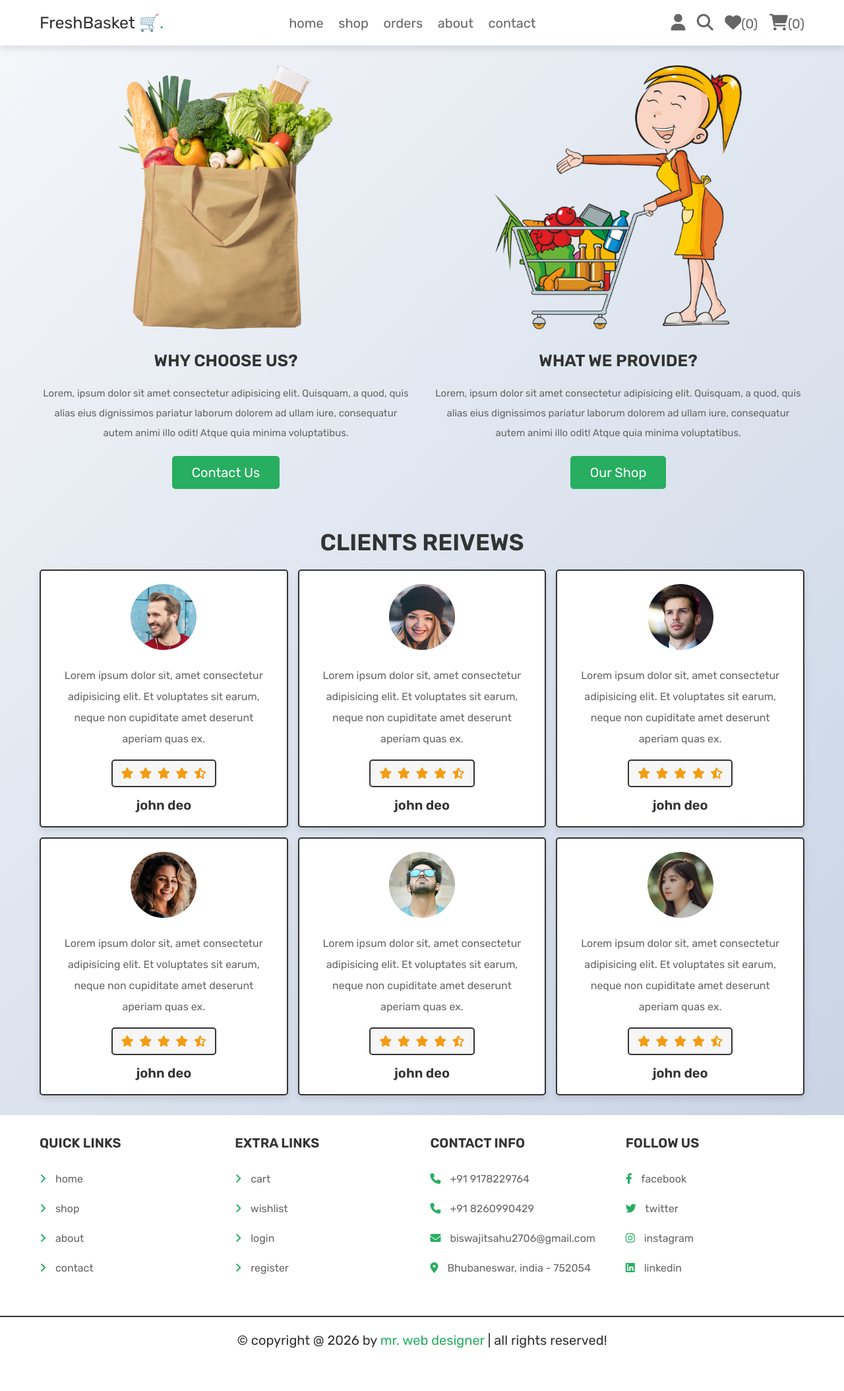
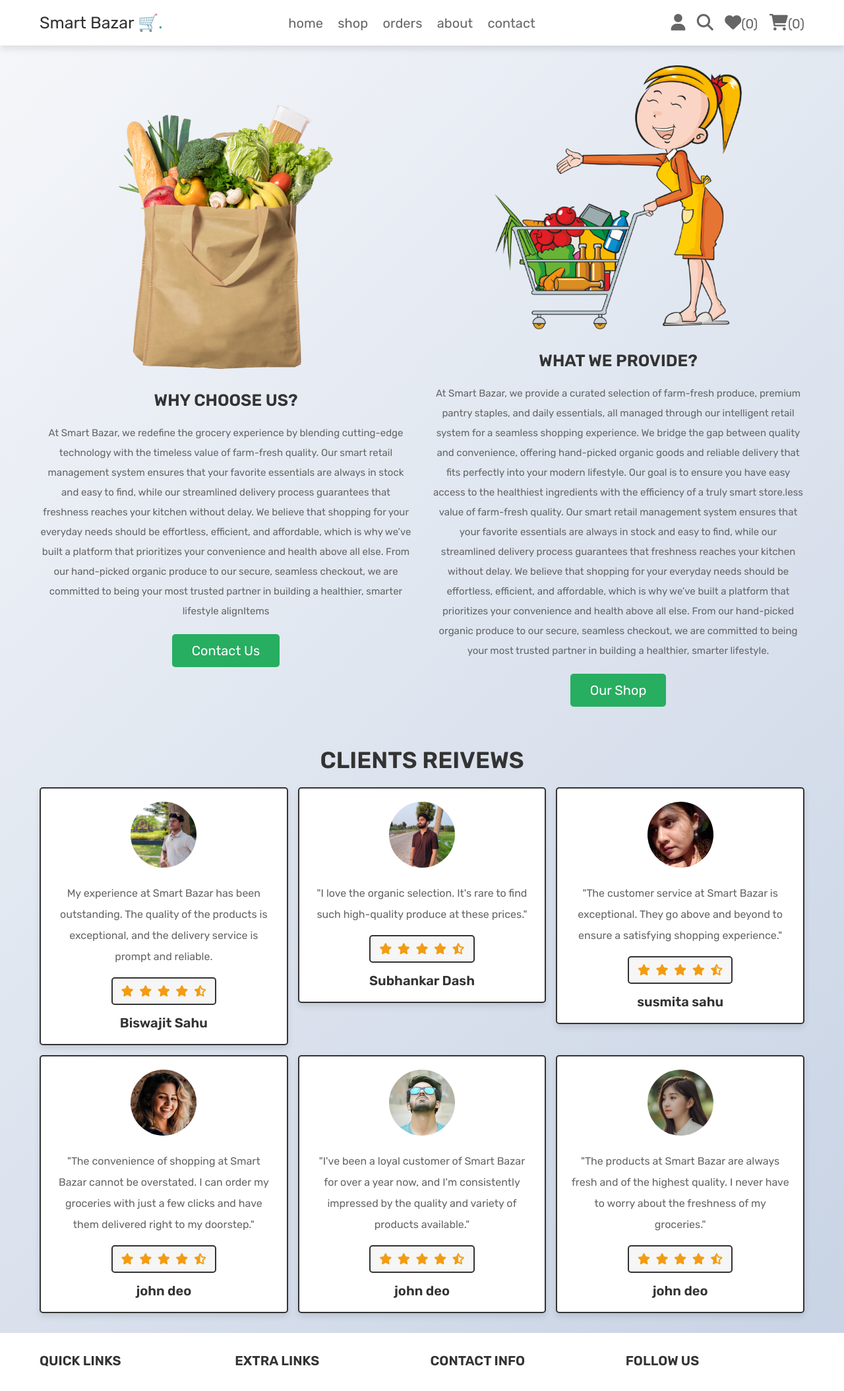
Before and after one commit to Biswajit-sahu2706/Grocery-web, a PHP site: page /about.php in a window 1280 px wide. Shown: the top 2108 px of the page at 66% size. Before the commit the page ends 2043 px from the top, so only its background shows below. Run offline with PHP 8.4, Linux system fonts and the light colour scheme; the visitor is signed in with stand-in values (Sample User, id 1); data that the repository does not hold is empty; some libraries are stand-ins or nearby versions.

Commit message:
Update modified files and add new images

```diff
--- a/about.php
+++ b/about.php
@@ -38,14 +38,14 @@ if(!isset($user_id)){
       <div class="box">
          <img src="images/about-img-1.png" alt="">
          <h3>why choose us?</h3>
-         <p>Lorem, ipsum dolor sit amet consectetur adipisicing elit. Quisquam, a quod, quis alias eius dignissimos pariatur laborum dolorem ad ullam iure, consequatur autem animi illo odit! Atque quia minima voluptatibus.</p>
+         <p>At Smart Bazar, we redefine the grocery experience by blending cutting-edge technology with the timeless value of farm-fresh quality. Our smart retail management system ensures that your favorite essentials are always in stock and easy to find, while our streamlined delivery process guarantees that freshness reaches your kitchen without delay. We believe that shopping for your everyday needs should be effortless, efficient, and affordable, which is why we’ve built a platform that prioritizes your convenience and health above all else. From our hand-picked organic produce to our secure, seamless checkout, we are committed to being your most trusted partner in building a healthier, smarter lifestyle alignItems</p>
          <a href="contact.php" class="btn">contact us</a>
       </div>
 
       <div class="box">
          <img src="images/about-img-2.png" alt="">
          <h3>what we provide?</h3>
-         <p>Lorem, ipsum dolor sit amet consectetur adipisicing elit. Quisquam, a quod, quis alias eius dignissimos pariatur laborum dolorem ad ullam iure, consequatur autem animi illo odit! Atque quia minima voluptatibus.</p>
+         <p>At Smart Bazar, we provide a curated selection of farm-fresh produce, premium pantry staples, and daily essentials, all managed through our intelligent retail system for a seamless shopping experience. We bridge the gap between quality and convenience, offering hand-picked organic goods and reliable delivery that fits perfectly into your modern lifestyle. Our goal is to ensure you have easy access to the healthiest ingredients with the efficiency of a truly smart store.less value of farm-fresh quality. Our smart retail management system ensures that your favorite essentials are always in stock and easy to find, while our streamlined delivery process guarantees that freshness reaches your kitchen without delay. We believe that shopping for your everyday needs should be effortless, efficient, and affordable, which is why we’ve built a platform that prioritizes your convenience and health above all else. From our hand-picked organic produce to our secure, seamless checkout, we are committed to being your most trusted partner in building a healthier, smarter lifestyle.</p>
          <a href="shop.php" class="btn">our shop</a>
       </div>
 
@@ -60,8 +60,8 @@ if(!isset($user_id)){
    <div class="box-container">
 
       <div class="box">
-         <img src="images/pic-1.png" alt="">
-         <p>Lorem ipsum dolor sit, amet consectetur adipisicing elit. Et voluptates sit earum, neque non cupiditate amet deserunt aperiam quas ex.</p>
+         <img src="images/biju.png" alt="">
+         <p>My experience at Smart Bazar has been outstanding. The quality of the products is exceptional, and the delivery service is prompt and reliable.</p>
          <div class="stars">
             <i class="fas fa-star"></i>
             <i class="fas fa-star"></i>
@@ -69,12 +69,12 @@ if(!isset($user_id)){
             <i class="fas fa-star"></i>
             <i class="fas fa-star-half-alt"></i>
          </div>
-         <h3>john deo</h3>
+         <h3>Biswajit Sahu</h3>
       </div>
 
       <div class="box">
-         <img src="images/pic-2.png" alt="">
-         <p>Lorem ipsum dolor sit, amet consectetur adipisicing elit. Et voluptates sit earum, neque non cupiditate amet deserunt aperiam quas ex.</p>
+         <img src="images/sibu.png" alt="">
+         <p>"I love the organic selection. It's rare to find such high-quality produce at these prices."</p>
          <div class="stars">
             <i class="fas fa-star"></i>
             <i class="fas fa-star"></i>
@@ -82,12 +82,12 @@ if(!isset($user_id)){
             <i class="fas fa-star"></i>
             <i class="fas fa-star-half-alt"></i>
          </div>
-         <h3>john deo</h3>
+         <h3>Subhankar Dash</h3>
       </div>
 
       <div class="box">
-         <img src="images/pic-3.png" alt="">
-         <p>Lorem ipsum dolor sit, amet consectetur adipisicing elit. Et voluptates sit earum, neque non cupiditate amet deserunt aperiam quas ex.</p>
+         <img src="images/susmita.png" alt="">
+         <p>"The customer service at Smart Bazar is exceptional. They go above and beyond to ensure a satisfying shopping experience."</p>
          <div class="stars">
             <i class="fas fa-star"></i>
             <i class="fas fa-star"></i>
@@ -95,12 +95,12 @@ if(!isset($user_id)){
             <i class="fas fa-star"></i>
             <i class="fas fa-star-half-alt"></i>
          </div>
-         <h3>john deo</h3>
+         <h3>susmita sahu</h3>
       </div>
 
       <div class="box">
          <img src="images/pic-4.png" alt="">
-         <p>Lorem ipsum dolor sit, amet consectetur adipisicing elit. Et voluptates sit earum, neque non cupiditate amet deserunt aperiam quas ex.</p>
+         <p>"The convenience of shopping at Smart Bazar cannot be overstated. I can order my groceries with just a few clicks and have them delivered right to my doorstep."</p>
          <div class="stars">
             <i class="fas fa-star"></i>
             <i class="fas fa-star"></i>
@@ -113,7 +113,7 @@ if(!isset($user_id)){
 
       <div class="box">
          <img src="images/pic-5.png" alt="">
-         <p>Lorem ipsum dolor sit, amet consectetur adipisicing elit. Et voluptates sit earum, neque non cupiditate amet deserunt aperiam quas ex.</p>
+         <p>"I've been a loyal customer of Smart Bazar for over a year now, and I'm consistently impressed by the quality and variety of products available."</p>
          <div class="stars">
             <i class="fas fa-star"></i>
             <i class="fas fa-star"></i>
@@ -126,7 +126,7 @@ if(!isset($user_id)){
 
       <div class="box">
          <img src="images/pic-6.png" alt="">
-         <p>Lorem ipsum dolor sit, amet consectetur adipisicing elit. Et voluptates sit earum, neque non cupiditate amet deserunt aperiam quas ex.</p>
+         <p>"The products at Smart Bazar are always fresh and of the highest quality. I never have to worry about the freshness of my groceries."</p>
          <div class="stars">
             <i class="fas fa-star"></i>
             <i class="fas fa-star"></i>
--- a/header.php
+++ b/header.php
@@ -17,7 +17,7 @@ if(isset($message)){
 
    <div class="flex">
 
-      <a href="admin_page.php" class="logo">FreshBasket 🛒<span>.</span></a>
+      <a href="admin_page.php" class="logo">Smart Bazar 🛒<span>.</span></a>
 
       <nav class="navbar">
          <a href="home.php">home</a>
--- a/home.php
+++ b/home.php
@@ -100,9 +100,9 @@ if(isset($_POST['add_to_cart'])){
    <section class="home">
 
       <div class="content">
-         <span>don't panic, go organice</span>
+         <span>Freshness delivered to your doorstep</span>
          <h3>Reach For A Healthier You With Organic Foods</h3>
-         <p>Lorem ipsum dolor sit amet consectetur adipisicing elit. Iusto natus culpa officia quasi, accusantium explicabo?</p>
+         <p>Experience the future of grocery shopping. From farm-fresh produce to household staples, manage your pantry with ease and efficiency.</p>
          <a href="about.php" class="btn">about us</a>
       </div>
 
```
Also changed, not shown: images/biju.png (added), images/sibu.png (added), images/susmita.png (added), uploaded_img/cat-2.png (added), uploaded_img/sibu.png (added), uploaded_img/susmita.png (added).
